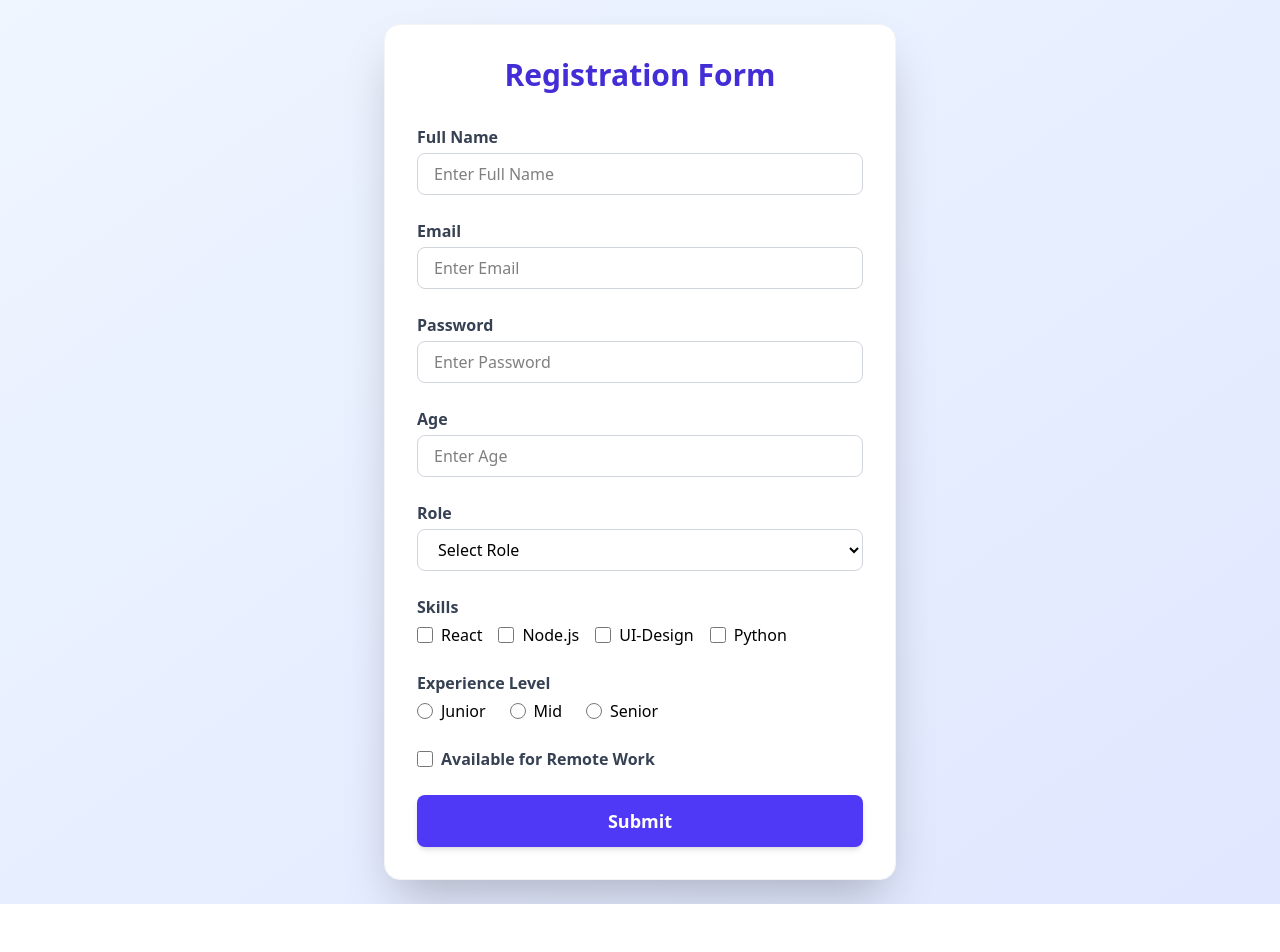
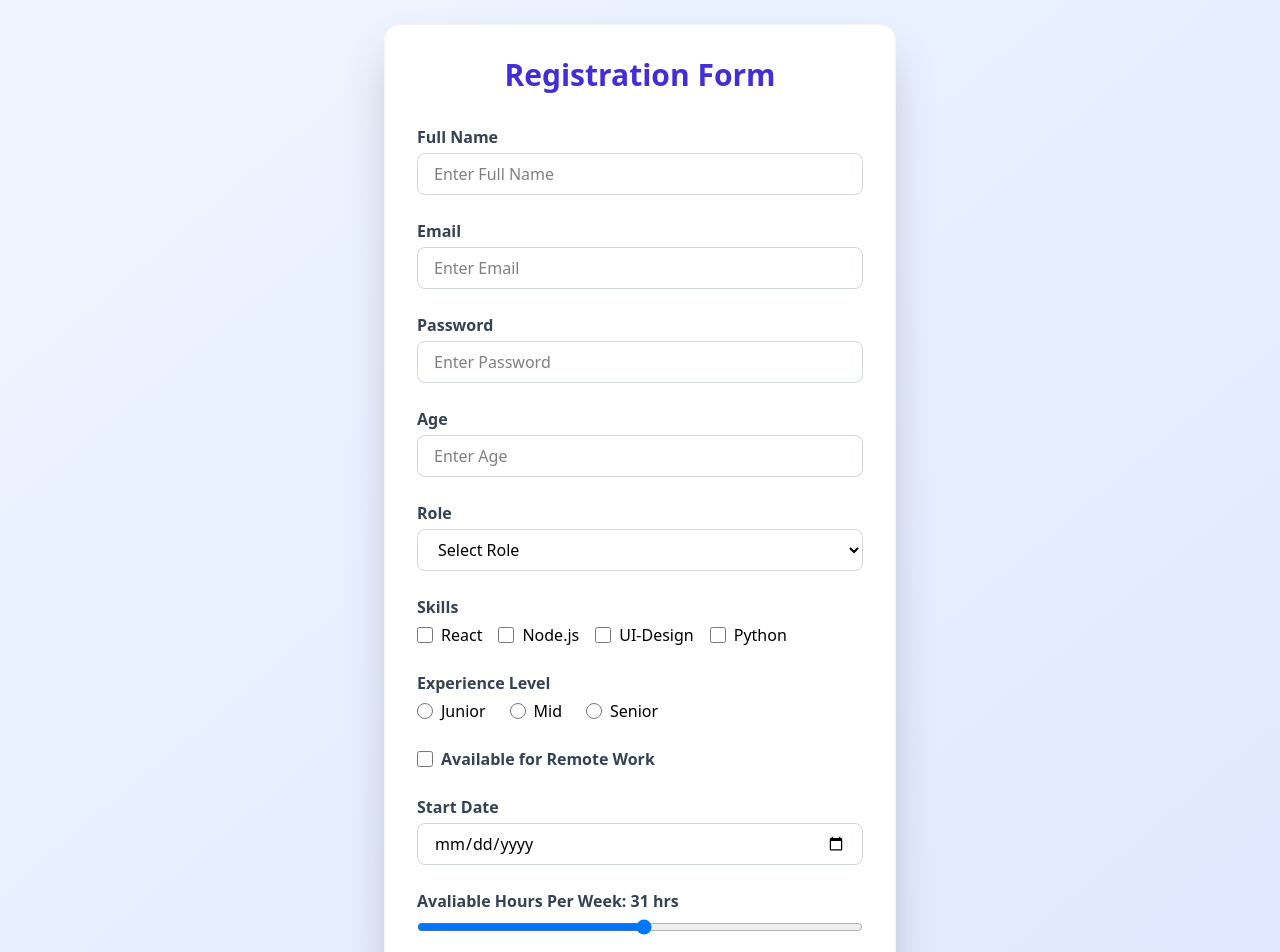
Before and after one commit to Dharun4242/UserFormValidation, a React (Vite) app: page / in a window 1280 px wide. Shown: the top 952 px of the page. Before the commit the page ends 904 px from the top, so only its background shows below. Built offline with nearby package versions, Linux system fonts and the light colour scheme.

Commit message:
Added startDate and avaliablity

```diff
--- a/src/components/UserForm.jsx
+++ b/src/components/UserForm.jsx
@@ -12,6 +12,11 @@ const Schema = z.object({
   skills: z.array(z.string()).min(1, "Select atleast one skill"),
   experience: z.string().min(1, "Select your experience level"),
   remote: z.boolean().optional(),
+  startDate: z.string().min(1, "Start Date is required"),
+  avaliableHours: z
+    .number()
+    .min(1, "Minimun 1 Hour required")
+    .max(60, "Cannot exceed 60 Hours"),
 });
 
 const UserForm = () => {
@@ -219,6 +224,47 @@ const UserForm = () => {
               <span>Available for Remote Work</span>
             </label>
           </div>
+          <div>
+            <label
+              htmlFor="startDate"
+              className="block font-semibold text-gray-700 mb-1"
+            >
+              Start Date
+            </label>
+            <input
+              type="date"
+              id="startDate"
+              {...register("startDate")}
+              className="w-full border border-gray-300 rounded-lg px-4 py-2 focus:outline-none focus:ring-2 focus:ring-indigo-400"
+            ></input>
+            {errors.startDate && (
+              <p className="text-red-500 text-sm mt-1">
+                {" "}
+                {errors.startDate.message}
+              </p>
+            )}
+          </div>
+
+          <div>
+            <label
+              htmlFor="avaliableHours"
+              className="block font-semibold text-gray-700 mb-1"
+            >
+              Avaliable Hours Per Week: {watch("avaliableHours") || 1} hrs
+            </label>
+            <input
+              type="range"
+              min="1"
+              max="60"
+              {...register("avaliableHours", { valueAsNumber: true })}
+              className="w-full"
+            ></input>
+            {errors.avaliableHours && (
+              <p className="text-red-500 text-sm mt-1">
+                {errors.avaliableHours.message}
+              </p>
+            )}
+          </div>
 
           <button
             type="submit"
```
